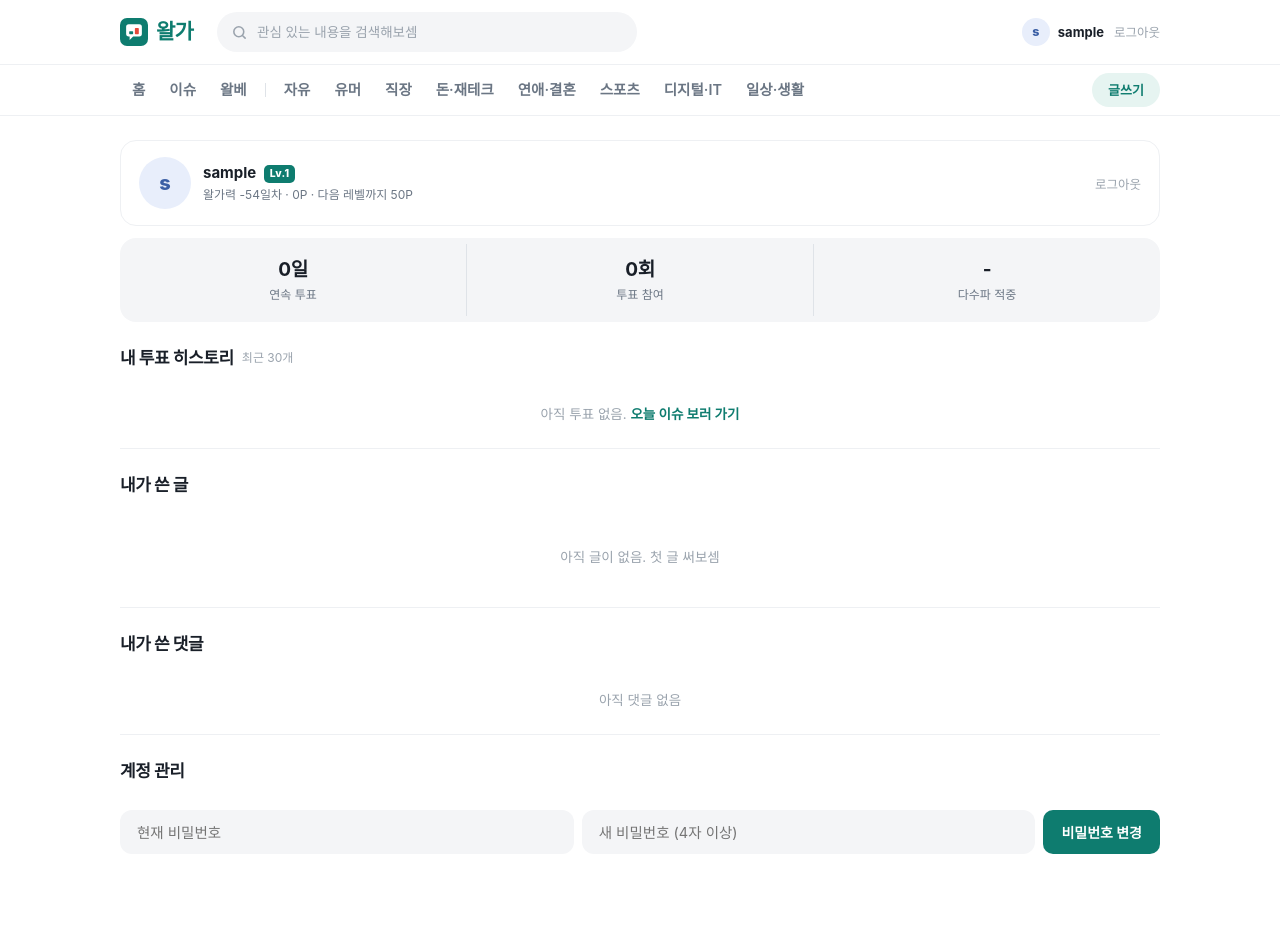
After one commit to Jeongdonghwan/walga_prj, a Flask app: page /my in a window 1280 px wide. The commit adds this page. Run offline with Flask 3, Linux system fonts and the light colour scheme; the visitor is signed in with stand-in values (Sample User, id 1); data that the repository does not hold is empty; some libraries are stand-ins or nearby versions; some web fonts are replaced.

Commit message:
Phase 3·4: 마이(스탯·투표 히스토리·비번 변경), 검색, 이슈 자동 생성(issue_gen + admin 버튼 + CLI), 결과 카드, sitemap/robots/OG, 레벨 배지·닉네임 색 아바타
Co-Authored-By: Claude Fable 5.1 <noreply@anthropic.com>

```diff
--- a/app.py
+++ b/app.py
@@ -24,7 +24,7 @@ BOARDS = Config.BOARDS
 SORTS = {"new": "p.id DESC", "best": "p.rec_cnt DESC, p.id DESC", "cmt": "p.cmt_cnt DESC, p.id DESC"}
 NICK_RE = re.compile(r"^[가-힣A-Za-z0-9_]{2,12}$")
 PW4_RE = re.compile(r"^\d{4}$")
-POST_SQL = "SELECT p.*, COALESCE(u.nickname, p.anon_nick) nick FROM posts p LEFT JOIN users u ON u.id=p.user_id"
+POST_SQL = "SELECT p.*, COALESCE(u.nickname, p.anon_nick) nick, u.points upts FROM posts p LEFT JOIN users u ON u.id=p.user_id"
 
 app = Flask(__name__)
 app.config.from_object(Config)
@@ -87,6 +87,15 @@ def is_owner(row, pw):
     return bool(pw) and check_password_hash(row["anon_pw_hash"], pw)
 
 
+def login_required(view):
+    @wraps(view)
+    def wrapped(*a, **k):
+        if not session.get("uid"):
+            return redirect(url_for("login", next=request.path))
+        return view(*a, **k)
+    return wrapped
+
+
 def admin_required(view):
     @wraps(view)
     def wrapped(*a, **k):
@@ -127,6 +136,25 @@ def ftime(dt):
 @app.template_filter("comma")
 def comma(n):
     return f"{n or 0:,}"
+
+
+@app.template_filter("lv")
+def lv(points):
+    """누적 포인트 → 레벨 번호. None(유동닉)은 0."""
+    return sum(1 for t in app.config["LEVELS"] if (points or 0) >= t) if points is not None else 0
+
+
+@app.template_filter("avc")
+def avc(nick):
+    """닉네임 → 아바타 색상 클래스 번호(0~7). 같은 닉은 항상 같은 색."""
+    return sum(ord(c) for c in (nick or "")) % 8
+
+
+def next_level_gap(points):
+    for t in app.config["LEVELS"]:
+        if points < t:
+            return t - points
+    return 0
 
 
 @app.context_processor
@@ -182,8 +210,72 @@ def close_due_issues():
         close_issue(i)
 
 
+CARD_DIR = os.path.join(os.path.dirname(os.path.abspath(__file__)), "static", "cards")
+FONT = os.path.join(os.path.dirname(os.path.abspath(__file__)), "static", "fonts", "Pretendard-Bold.otf")
+
+
 def make_card(iid):
-    """Phase 4: 공유용 결과 카드 이미지."""
+    """공유용 결과 카드 1200×630 → static/cards/<id>.png. 실패해도 서비스는 계속."""
+    try:
+        from PIL import ImageDraw, ImageFont
+        i = m.one("SELECT * FROM issues WHERE id=%s", (iid,))
+        if not i:
+            return
+        with_yp([i])
+        img = Image.new("RGB", (1200, 630), "#ffffff")
+        d = ImageDraw.Draw(img)
+        f_lab, f_t, f_bar, f_m = (ImageFont.truetype(FONT, s) for s in (26, 54, 30, 26))
+        d.rounded_rectangle((60, 60, 300, 108), 14, fill="#0e7c6f")
+        d.text((80, 70), "왈가 · 오늘의 왈가" if i["is_main"] else "왈가 · 이슈", font=f_lab, fill="#ffffff")
+        y = 150  # 제목 줄바꿈: 폭 기준 greedy
+        line = ""
+        for ch in i["title"]:
+            if d.textlength(line + ch, font=f_t) > 1080:
+                d.text((60, y), line, font=f_t, fill="#191f28")
+                y += 70
+                line = ch
+            else:
+                line += ch
+            if y > 300:
+                break
+        d.text((60, y), line, font=f_t, fill="#191f28")
+        yw = max(140, int(1080 * i["yp"] / 100))
+        d.rounded_rectangle((60, 400, 1140, 470), 16, fill="#e9ebee")
+        d.rounded_rectangle((60, 400, 60 + yw, 470), 16, fill="#0e7c6f")
+        d.text((84, 416), f"{i['opt_yes']} {i['yp']}%", font=f_bar, fill="#ffffff")
+        no = f"{i['opt_no']} {100 - i['yp']}%"
+        d.text((1116 - d.textlength(no, font=f_bar), 416), no, font=f_bar, fill="#6b7684")
+        d.text((60, 530), f"{i['part']:,}명 참여 · {i['open_date'].month}월 {i['open_date'].day}일 마감", font=f_m, fill="#9aa3ad")
+        tail = "다음 판: 왈가에서"
+        d.text((1140 - d.textlength(tail, font=f_m), 530), tail, font=f_m, fill="#0e7c6f")
+        os.makedirs(CARD_DIR, exist_ok=True)
+        img.save(os.path.join(CARD_DIR, f"{iid}.png"))
+    except Exception as e:  # 카드 실패는 마감을 막지 않음
+        app.logger.warning("card %s: %s", iid, e)
+
+
+def card_url(iid):
+    return url_for("static", filename=f"cards/{iid}.png", _external=True) if os.path.exists(os.path.join(CARD_DIR, f"{iid}.png")) else None
+
+
+def gen_issues_today():
+    """RSS → Claude → 오늘 날짜 이슈 6개 insert. 이미 있으면 건너뜀."""
+    import issue_gen
+    today = now_kst().date()
+    if m.one("SELECT 1 FROM issues WHERE open_date=%s LIMIT 1", (today,)):
+        return "오늘 날짜 이슈가 이미 있어서 건너뜀"
+    main, issues = issue_gen.generate(app.config["ANTHROPIC_API_KEY"])
+    ap = 1 if app.config["AUTO_PUBLISH"] else 0
+    for k, i in enumerate([main] + issues):
+        m.run("INSERT INTO issues(title, summary, category, is_main, opt_yes, opt_no, open_date, approved, slug) VALUES(%s,%s,%s,%s,%s,%s,%s,%s,%s)",
+              (i["title"], i["summary"], i["category"], 1 if k == 0 else 0, i["opt_yes"], i["opt_no"], today, ap, slugify(i["title"])))
+    return f"이슈 {1 + len(issues)}개 생성 ({'바로 게시됨' if ap else '승인 대기'})"
+
+
+@app.cli.command("gen-issues")
+def cli_gen_issues():
+    """cron용: 30 7 * * * cd /var/www/walga && ./venv/bin/flask --app app gen-issues"""
+    print(gen_issues_today())
 
 
 def my_vote(iid):
@@ -256,7 +348,35 @@ def issue(iid, slug=None):
     mine = my_vote(iid)
     comments = load_comments("issue", iid)
     cmt_n = m.one("SELECT COUNT(*) n FROM comments WHERE target='issue' AND target_id=%s", (iid,))["n"]
-    return render_template("issue.html", i=i, mine=mine, comments=comments, cmt_n=cmt_n, can_comment=mine is not None)
+    card = None
+    if i["closed"]:
+        if not card_url(iid):
+            make_card(iid)
+        card = card_url(iid)
+    resp = app.make_response(render_template("issue.html", i=i, mine=mine, comments=comments, cmt_n=cmt_n,
+                                             can_comment=mine is not None, card=card))
+    if i["closed"] and mine is None and not session.get("uid"):
+        # 핵심 규칙 6: 마감 이슈는 SEO 자산. 비로그인·미투표 방문자(크롤러 포함)에겐 캐시 허용
+        # ponytail: nginx proxy_cache를 켜면 이 헤더로 10분 캐시됨. 파일 캐시는 세션별 CSRF 토큰 문제로 보류
+        resp.headers["Cache-Control"] = "public, max-age=600"
+    return resp
+
+
+@app.get("/sitemap.xml")
+def sitemap():
+    base = (app.config["SITE_URL"] or request.host_url).rstrip("/")
+    urls = [f"{base}/", f"{base}/issue", f"{base}/best"] + [f"{base}/board/{b}" for b in BOARDS]
+    urls += [f"{base}/issue/{r['id']}/{r['slug'] or ''}" for r in m.rows("SELECT id, slug FROM issues WHERE approved=1 ORDER BY id DESC LIMIT 2000")]
+    urls += [f"{base}/post/{r['id']}" for r in m.rows("SELECT id FROM posts WHERE status=1 ORDER BY id DESC LIMIT 2000")]
+    xml = '<?xml version="1.0" encoding="UTF-8"?><urlset xmlns="http://www.sitemaps.org/schemas/sitemap/0.9">' + \
+          "".join(f"<url><loc>{escape(u)}</loc></url>" for u in urls) + "</urlset>"
+    return Response(xml, mimetype="application/xml")
+
+
+@app.get("/robots.txt")
+def robots():
+    base = (app.config["SITE_URL"] or request.host_url).rstrip("/")
+    return Response(f"User-agent: *\nDisallow: /admin\nDisallow: /write\nSitemap: {base}/sitemap.xml\n", mimetype="text/plain")
 
 
 @app.post("/vote")
@@ -326,6 +446,70 @@ def logout():
     return redirect(url_for("home"))
 
 
+# ─── 마이 · 검색 ─────────────────────────────────────────
+
+@app.get("/my")
+@login_required
+def my():
+    close_due_issues()
+    uid = session["uid"]
+    u = m.one("SELECT *, DATEDIFF(CURDATE(), created_at)+1 days FROM users WHERE id=%s", (uid,))
+    if not u:
+        session.clear()
+        return redirect(url_for("login"))
+    st = m.one("SELECT COUNT(*) total, "
+               "SUM(i.closed=1 AND i.yes_cnt<>i.no_cnt) decided, "
+               "SUM(i.closed=1 AND i.yes_cnt<>i.no_cnt AND (i.yes_cnt>i.no_cnt)=(v.choice=1)) hits "
+               "FROM votes v JOIN issues i ON i.id=v.issue_id WHERE v.user_id=%s", (uid,))
+    votes = m.rows("SELECT v.choice, i.* FROM votes v JOIN issues i ON i.id=v.issue_id WHERE v.user_id=%s ORDER BY v.id DESC LIMIT 30", (uid,))
+    for v in votes:
+        if v["closed"]:
+            with_yp([v])
+            v["st"] = "동률" if not v["maj"] else ("적중" if (v["maj"] == v["opt_yes"]) == (v["choice"] == 1) else "빗나감")
+        else:
+            v["st"] = "진행 중"
+    posts = m.rows(f"{POST_SQL} WHERE p.user_id=%s AND p.status=1 ORDER BY p.id DESC LIMIT 10", (uid,))
+    cmts = m.rows("SELECT c.*, COALESCE(p.title, i.title) ttl FROM comments c "
+                  "LEFT JOIN posts p ON c.target='post' AND p.id=c.target_id "
+                  "LEFT JOIN issues i ON c.target='issue' AND i.id=c.target_id "
+                  "WHERE c.user_id=%s ORDER BY c.id DESC LIMIT 10", (uid,))
+    hit_rate = round(int(st["hits"] or 0) * 100 / int(st["decided"])) if st["decided"] else None
+    return render_template("my.html", u=u, st=st, hit_rate=hit_rate, votes=votes, posts=posts, cmts=cmts,
+                           gap=next_level_gap(u["points"]))
+
+
+@app.post("/my/password")
+@login_required
+def my_password():
+    u = m.one("SELECT pw_hash FROM users WHERE id=%s", (session["uid"],))
+    new = request.form.get("new", "")
+    if not check_password_hash(u["pw_hash"], request.form.get("cur", "")):
+        flash("현재 비밀번호가 틀림")
+    elif len(new) < 4:
+        flash("새 비밀번호는 4자 이상")
+    else:
+        m.run("UPDATE users SET pw_hash=%s WHERE id=%s", (generate_password_hash(new), session["uid"]))
+        flash("비밀번호 변경됨")
+    return redirect(url_for("my"))
+
+
+@app.get("/search")
+def search():
+    q = request.args.get("q", "").strip()[:50]
+    posts, issues = [], []
+    if len(q) >= 2:
+        like = f"%{q}%"  # ponytail: LIKE 검색. 글이 수만 건 넘으면 FULLTEXT 인덱스로
+        posts = m.rows(f"{POST_SQL} WHERE p.status=1 AND (p.title LIKE %s OR p.content LIKE %s) ORDER BY p.id DESC LIMIT 50", (like, like))
+        issues = m.rows("SELECT * FROM issues WHERE approved=1 AND title LIKE %s ORDER BY id DESC LIMIT 20", (like,))
+        for i in issues:
+            if i["closed"]:
+                with_yp([i])
+            else:
+                i["part"] = i["yes_cnt"] + i["no_cnt"]
+                i["yes_cnt"] = i["no_cnt"] = None
+    return render_template("search.html", q=q, posts=posts, issues=issues)
+
+
 # ─── 게시판 ─────────────────────────────────────────────
 
 @app.get("/board/<board>")
@@ -366,7 +550,7 @@ def post(pid):
 
 def load_comments(target, tid):
     """1단계 대댓글 트리. 부모가 없어진 답글은 루트로 올림."""
-    cs = m.rows("SELECT c.*, COALESCE(u.nickname, c.anon_nick) nick FROM comments c LEFT JOIN users u ON u.id=c.user_id "
+    cs = m.rows("SELECT c.*, COALESCE(u.nickname, c.anon_nick) nick, u.points upts FROM comments c LEFT JOIN users u ON u.id=c.user_id "
                 "WHERE c.target=%s AND c.target_id=%s ORDER BY c.id", (target, tid))
     by_id, roots = {}, []
     for c in cs:
@@ -556,6 +740,16 @@ def admin_issues():
     return render_template("admin/issues.html", issues=issues, edit=edit, today=now_kst().date())
 
 
+@app.post("/admin/issues/generate")
+@admin_required
+def admin_issues_generate():
+    try:
+        flash(gen_issues_today())
+    except Exception as e:
+        flash(f"이슈 생성 실패: {e}")
+    return redirect(url_for("admin_issues"))
+
+
 @app.post("/admin/issues/<int:iid>/<action>")
 @admin_required
 def admin_issue_action(iid, action):
--- a/config.py
+++ b/config.py
@@ -30,6 +30,7 @@ class Config:
 
     BEST_THRESHOLD = 20      # 추천 N 도달 시 왈베 승격
     POINTS_WIN = 10          # 마감 시 다수파 적중 포인트
+    LEVELS = (0, 50, 150, 400, 1000, 2500)   # 누적 포인트 → Lv.1~6 (회원만)
     AUTO_PUBLISH = os.environ.get("AUTO_PUBLISH", "0") == "1"   # 자동 생성 이슈를 승인 없이 바로 게시
     ANTHROPIC_API_KEY = os.environ.get("ANTHROPIC_API_KEY", "")
     REPORT_BLIND = 5         # 신고 N건 누적 시 자동 블라인드
--- a/requirements.txt
+++ b/requirements.txt
@@ -5,3 +5,4 @@ python-dotenv>=1.0
 gunicorn>=21.2
 Pillow>=10.0
 requests>=2.31
+anthropic>=1.0
--- a/static/style.css
+++ b/static/style.css
@@ -20,6 +20,10 @@ ul{list-style:none}
 
 /* ─── 아바타 · 태그 · 버튼 공통 ─── */
 .av{display:inline-flex;align-items:center;justify-content:center;width:28px;height:28px;border-radius:50%;background:var(--brand-soft);color:var(--brand);font-size:12.5px;font-weight:800;flex:none}
+.av.c0{background:#e6f4f1;color:#0e7c6f}.av.c1{background:#fdeeec;color:#c93d2f}.av.c2{background:#e8eefb;color:#3b5fa5}
+.av.c3{background:#fff4e0;color:#b36a00}.av.c4{background:#f0e9fb;color:#6b3fb5}.av.c5{background:#e3f5ec;color:#1f8a4c}
+.av.c6{background:#fbe9f2;color:#b5306f}.av.c7{background:#eceef1;color:#4b5563}
+.lv{display:inline-flex;align-items:center;height:18px;padding:0 6px;margin-left:4px;border-radius:5px;background:var(--brand);color:#fff;font-size:10.5px;font-weight:800;letter-spacing:.02em;vertical-align:1px}
 .tag{display:inline-flex;align-items:center;height:20px;padding:0 7px;border-radius:6px;background:var(--surface);color:var(--sub);font-size:11.5px;font-weight:700;white-space:nowrap;flex:none}
 .tag.best{background:var(--hot-soft);color:var(--hot)}
 .btn{display:inline-flex;align-items:center;justify-content:center;height:40px;padding:0 18px;background:var(--brand);color:#fff;font-weight:700;font-size:14px;border-radius:10px;white-space:nowrap}
@@ -149,6 +153,36 @@ ul{list-style:none}
 .issue .sh .n{color:var(--brand)}
 .lockbox{display:flex;align-items:center;justify-content:center;gap:8px;padding:18px;margin-top:12px;background:var(--surface);border-radius:12px;font-size:13.5px;color:var(--sub)}
 
+/* ─── 마이 ─── */
+.my .card.profile{margin-bottom:12px}
+.my .card.profile .av{width:52px;height:52px;font-size:20px}
+.stats3{display:flex;background:var(--surface);border-radius:16px;padding:6px 0;margin-bottom:8px}
+.stats3 div{flex:1;text-align:center;padding:12px 0;border-right:1px solid var(--line2)}
+.stats3 div:last-child{border-right:none}
+.stats3 b{font-size:19px;display:block;letter-spacing:-0.02em}
+.stats3 small{font-size:12px;color:var(--sub)}
+.my .sh{margin-top:24px}
+.vhist li{border-bottom:1px solid var(--line)}
+.vhist .t{display:flex;align-items:center;gap:12px;padding:12px 2px;font-size:14.5px;font-weight:500}
+.vhist .t:hover .txt{color:var(--brand)}
+.vhist .date{flex:none;width:40px;font-size:12.5px;color:var(--faint)}
+.vhist .txt{flex:1;min-width:0;overflow:hidden;text-overflow:ellipsis;white-space:nowrap}
+.vhist .pick{flex:none;font-size:12px;font-weight:700;color:var(--sub);background:var(--surface);padding:2px 8px;border-radius:6px}
+.vhist .st{flex:none;width:44px;text-align:right;font-size:12.5px;font-weight:700;color:var(--faint)}
+.vhist .st.hit{color:var(--brand)}
+.vhist .st.miss{color:var(--hot)}
+.vhist .empty,.mycmts .empty{color:var(--faint);padding:24px 0;text-align:center;font-size:13.5px}
+.vhist .empty a{color:var(--brand);font-weight:700}
+.mycmts li{border-bottom:1px solid var(--line)}
+.mycmts a{display:block;padding:12px 2px}
+.mycmts .cc{display:block;font-size:14.5px;line-height:1.5}
+.mycmts .m{display:block;font-size:12px;color:var(--faint);margin-top:3px}
+.pwform{display:flex;gap:8px;padding:16px 0}
+.pwform input{flex:1;min-width:0;height:44px;border:1.5px solid transparent;border-radius:12px;background:var(--surface);padding:0 16px;font-size:14.5px;outline:none}
+.pwform input:focus{border-color:var(--brand);background:#fff}
+.pwform .btn{height:44px;flex:none}
+.searchpg .search{margin:12px 16px}
+
 /* ─── 어드민 ─── */
 .atabs{display:flex;gap:4px;margin-bottom:16px;background:var(--surface);border-radius:999px;padding:4px;width:fit-content}
 .atabs a{padding:7px 16px;border-radius:999px;font-size:13.5px;font-weight:600;color:var(--sub)}
@@ -160,6 +194,11 @@ ul{list-style:none}
 .admin .acts a,.admin .acts button{padding:3px 7px;font-size:12px;color:var(--sub);border-radius:6px;white-space:nowrap}
 .admin .acts a:hover,.admin .acts button:hover{background:var(--surface);color:var(--text)}
 .admin tr.pending td{background:#fffbea}
+.genrow{display:flex;align-items:center;gap:16px;padding:16px 18px;background:var(--brand-soft);border-radius:14px;flex-direction:row}
+.genrow div{flex:1}
+.genrow b{display:block;font-size:14.5px}
+.genrow small{font-size:12px;color:var(--sub);line-height:1.5}
+.genrow .btn{flex:none}
 
 /* ─── 이슈 리스트 ─── */
 .issues{margin-bottom:28px}
@@ -278,7 +317,7 @@ ul{list-style:none}
 .card .lrow a{color:var(--brand);font-weight:700}
 .card .lrow a.ghost{color:var(--sub);font-weight:600}
 .card.profile{display:flex;align-items:center;gap:12px;padding:16px 18px}
-.card.profile .av{width:44px;height:44px;font-size:17px;background:var(--brand);color:#fff}
+.card.profile .av{width:44px;height:44px;font-size:17px}
 .card.profile .info b{font-size:15px;display:block}
 .card.profile .info small{font-size:12px;color:var(--sub)}
 .card.profile form{margin-left:auto}
@@ -367,6 +406,11 @@ ul{list-style:none}
   .vbox{padding:16px}
   .vbox .btns button{height:50px;font-size:16px}
   .lockbox{margin:12px 0}
+  .my{padding:0 16px}
+  .my .card.profile{margin-top:14px}
+  .pwform{flex-direction:column}
+  .pwform .btn{align-self:stretch}
+  .searchpg .lockbox,.searchpg .rows li,.searchpg .archive .t{margin-left:16px;margin-right:16px;padding-left:0;padding-right:0}
   .issues{margin:0}
   .issues li{flex-wrap:wrap;padding:12px 16px;gap:4px 10px;align-items:flex-start}
   .issues .no{padding-top:1px}
--- a/templates/_ui.html
+++ b/templates/_ui.html
@@ -8,7 +8,7 @@
 {% macro cmt(c, reply=False) %}
 <li class="cmt{{ ' reply' if reply }}" id="c{{ c.id }}">
   {% if c.status == 0 %}<p class="blind">블라인드된 댓글</p>{% else %}
-  <div class="cm"><span class="av">{{ c.nick[0] }}</span><b>{{ c.nick }}</b><span class="time">{{ c.created_at|ftime }}</span></div>
+  <div class="cm"><span class="av c{{ c.nick|avc }}">{{ c.nick[0] }}</span><b>{{ c.nick }}</b>{% if c.user_id %}<span class="lv">Lv.{{ c.upts|lv }}</span>{% endif %}<span class="time">{{ c.created_at|ftime }}</span></div>
   <p class="cc">{{ c.content|nl2br }}</p>
   <p class="ca">
     <button data-rec="comment" data-id="{{ c.id }}">{{ ic('rec', 13) }}<b>{{ c.rec_cnt }}</b></button>
--- a/templates/admin/issues.html
+++ b/templates/admin/issues.html
@@ -5,6 +5,12 @@
 {% block body %}
 <main class="form admin-page">
   <div class="atabs"><a class="on" href="/admin/issues">이슈 관리</a><a href="/admin/blind">신고 관리</a></div>
+
+  <form method="post" action="/admin/issues/generate" class="genrow">
+    <input type="hidden" name="csrf_token" value="{{ csrf_token() }}">
+    <div><b>오늘 이슈 자동 생성</b><small>뉴스 RSS → Claude(Haiku) → 메인 1 + 이슈 5. 승인 대기로 들어옴 (AUTO_PUBLISH=1이면 바로 게시). cron: 매일 07:30</small></div>
+    <button class="btn">오늘 이슈 뽑기</button>
+  </form>
 
   <div class="sh"><h2>{{ '이슈 수정 #' ~ edit.id if edit else '이슈 등록' }}</h2>{% if edit %}<a class="more" href="/admin/issues">새로 등록</a>{% endif %}</div>
   <form method="post" action="/admin/issues">
--- a/templates/base.html
+++ b/templates/base.html
@@ -24,7 +24,7 @@
     </form>
     <div class="hd-r">
       {% if nick %}
-      <a class="me" href="/my"><span class="av">{{ nick[0] }}</span>{{ nick }}</a>
+      <a class="me" href="/my"><span class="av c{{ nick|avc }}">{{ nick[0] }}</span>{{ nick }}</a>
       <form method="post" action="/logout"><input type="hidden" name="csrf_token" value="{{ csrf_token() }}"><button>로그아웃</button></form>
       {% else %}
       <a class="btn-login" href="/login">로그인</a>
@@ -46,7 +46,7 @@
 
 <div class="top">
   {% if nav == 'home' %}<a class="logo" href="/">{{ LOGO }}왈가</a>{% else %}<span class="title">{% block mtitle %}왈가{% endblock %}</span>{% endif %}
-  <span class="r">{% if nick %}<a class="av" href="/my">{{ nick[0] }}</a>{% else %}<a class="btn-login" href="/login">로그인</a>{% endif %}</span>
+  <span class="r">{% if nick %}<a class="av c{{ nick|avc }}" href="/my">{{ nick[0] }}</a>{% else %}<a class="btn-login" href="/login">로그인</a>{% endif %}</span>
 </div>
 
 {% for msg in get_flashed_messages() %}<div class="flash">{{ msg }}</div>{% endfor %}
--- a/templates/home.html
+++ b/templates/home.html
@@ -69,8 +69,8 @@
 <aside class="side">
   {% if user %}
   <div class="card profile">
-    <span class="av">{{ user.nickname[0] }}</span>
-    <div class="info"><b>{{ user.nickname }}</b><small>왈가력 {{ user.days }}일차 · {{ user.points|comma }}P</small></div>
+    <span class="av c{{ user.nickname|avc }}">{{ user.nickname[0] }}</span>
+    <div class="info"><b>{{ user.nickname }} <span class="lv">Lv.{{ user.points|lv }}</span></b><small>왈가력 {{ user.days }}일차 · {{ user.points|comma }}P</small></div>
     <form method="post" action="/logout"><input type="hidden" name="csrf_token" value="{{ csrf_token() }}"><button>로그아웃</button></form>
   </div>
   {% else %}
--- /dev/null
+++ b/templates/my.html
@@ -0,0 +1,52 @@
+{% extends "base.html" %}
+{% from "_ui.html" import ic, rows with context %}
+{% set nav = 'my' %}
+{% block title %}마이 — 왈가{% endblock %}
+{% block mtitle %}마이{% endblock %}
+{% block body %}
+<main class="my">
+  <div class="card profile">
+    <span class="av c{{ u.nickname|avc }}">{{ u.nickname[0] }}</span>
+    <div class="info"><b>{{ u.nickname }} <span class="lv">Lv.{{ u.points|lv }}</span></b><small>왈가력 {{ u.days }}일차 · {{ u.points|comma }}P{% if gap %} · 다음 레벨까지 {{ gap }}P{% else %} · 최고 레벨{% endif %}</small></div>
+    <form method="post" action="/logout"><input type="hidden" name="csrf_token" value="{{ csrf_token() }}"><button>로그아웃</button></form>
+  </div>
+  <div class="stats3">
+    <div><b>{{ u.streak }}일</b><small>연속 투표</small></div>
+    <div><b>{{ st.total }}회</b><small>투표 참여</small></div>
+    <div><b>{{ hit_rate ~ '%' if hit_rate is not none else '-' }}</b><small>다수파 적중</small></div>
+  </div>
+
+  <div class="sh"><h2>내 투표 히스토리</h2><span class="date">최근 30개</span></div>
+  <ul class="vhist">
+    {% for v in votes %}
+    <li><a class="t" href="/issue/{{ v.id }}/{{ v.slug or '' }}">
+      <span class="date">{{ v.open_date.month }}.{{ v.open_date.day }}</span>
+      <span class="txt">{{ v.title }}</span>
+      <span class="pick">{{ v.opt_yes if v.choice else v.opt_no }}</span>
+      <span class="st {{ {'적중': 'hit', '빗나감': 'miss'}.get(v.st, '') }}">{{ v.st }}</span>
+    </a></li>
+    {% else %}<li class="empty">아직 투표 없음. <a href="/issue">오늘 이슈 보러 가기</a></li>{% endfor %}
+  </ul>
+
+  <div class="sh"><h2>내가 쓴 글</h2></div>
+  {{ rows(posts, cat='board', ad_after=0) }}
+
+  <div class="sh"><h2>내가 쓴 댓글</h2></div>
+  <ul class="mycmts">
+    {% for c in cmts %}
+    <li><a href="/{{ 'post' if c.target == 'post' else 'issue' }}/{{ c.target_id }}#c{{ c.id }}">
+      <span class="cc">{{ c.content|truncate(80) }}</span>
+      <span class="m">{{ c.ttl or '(삭제된 글)' }} · {{ c.created_at|ftime }}</span>
+    </a></li>
+    {% else %}<li class="empty">아직 댓글 없음</li>{% endfor %}
+  </ul>
+
+  <div class="sh"><h2>계정 관리</h2></div>
+  <form class="pwform" method="post" action="/my/password">
+    <input type="hidden" name="csrf_token" value="{{ csrf_token() }}">
+    <input name="cur" type="password" placeholder="현재 비밀번호" required>
+    <input name="new" type="password" placeholder="새 비밀번호 (4자 이상)" required>
+    <button class="btn">비밀번호 변경</button>
+  </form>
+</main>
+{% endblock %}
--- a/templates/post.html
+++ b/templates/post.html
@@ -12,8 +12,8 @@
     <p class="cat"><a class="tag" href="/board/{{ p.board }}">{{ BOARDS[p.board] }}</a>{% if p.is_best %}<span class="tag best">왈베</span>{% endif %}</p>
     <h1>{{ p.title }}</h1>
     <div class="pm">
-      <span class="av">{{ p.nick[0] }}</span>
-      <span class="name">{{ p.nick }}</span>
+      <span class="av c{{ p.nick|avc }}">{{ p.nick[0] }}</span>
+      <span class="name">{{ p.nick }}</span>{% if p.user_id %}<span class="lv">Lv.{{ p.upts|lv }}</span>{% endif %}
       <span class="dot">{{ p.created_at.strftime('%Y.%m.%d %H:%M') }}</span>
       <span class="dot">{{ ic('eye', 13) }}{{ p.view_cnt + 1 }}</span>
     </div>
```
Also changed, not shown: CLAUDE.md (+4 -4 lines), issue_gen.py (added, +76 -0 lines), templates/search.html (added, +26 -0 lines), test_smoke.py (+27 -0 lines), 4 other files.
